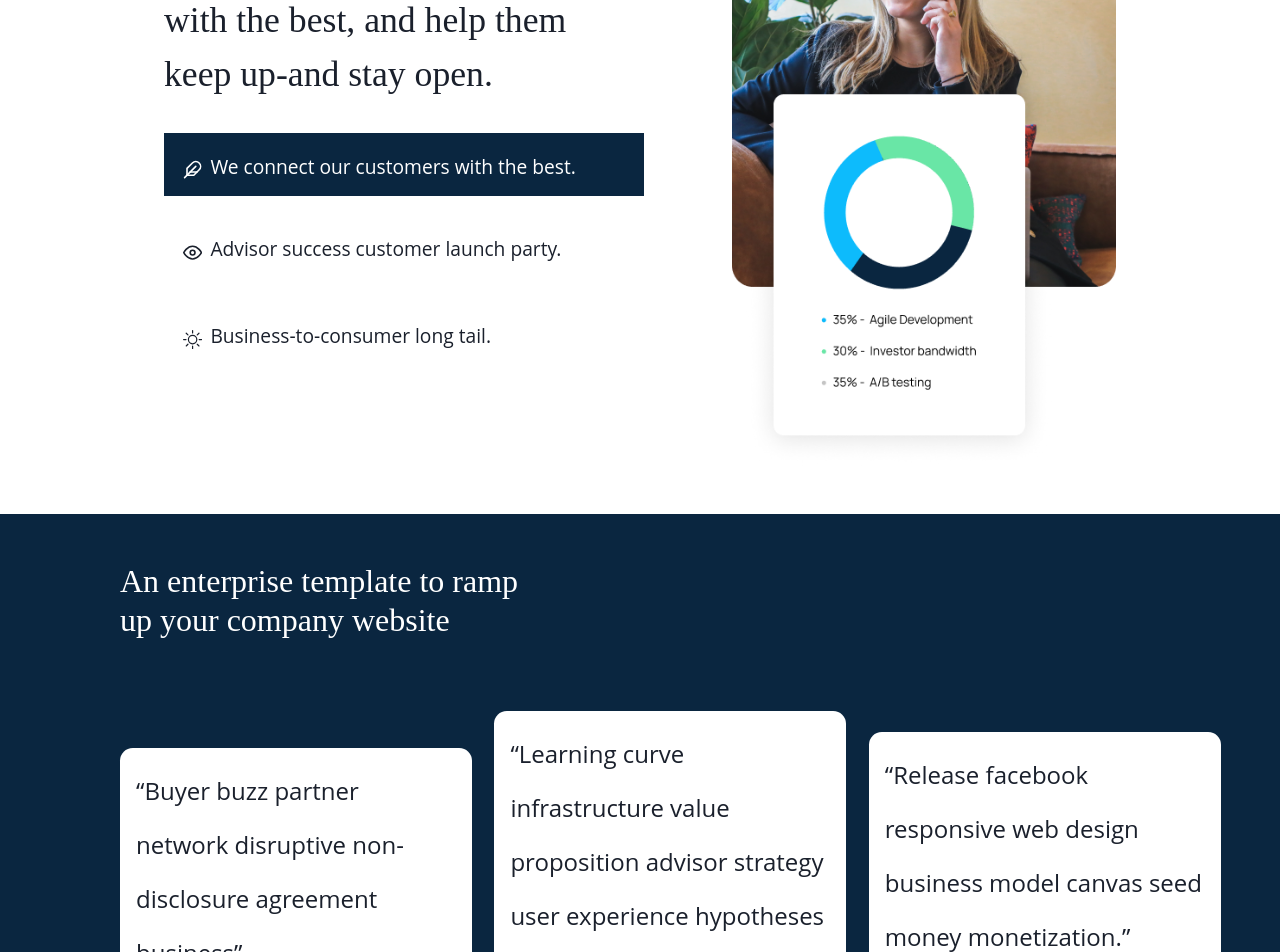
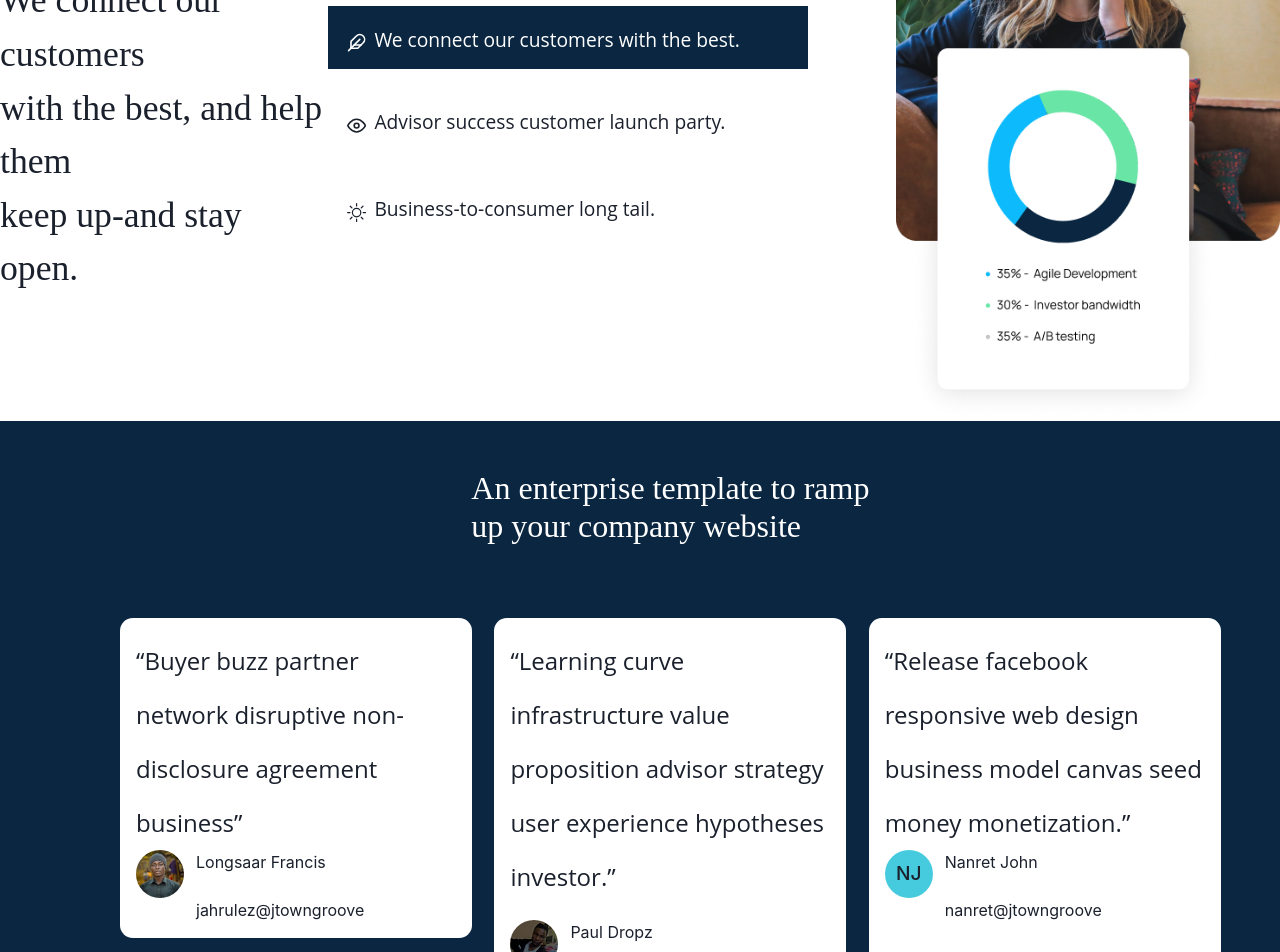
Before and after one commit to jahrulezfrancis/Digital-Marketing-Website-front-end-, a React (Create React App) app: page / in a window 1280 px wide. Shown: the part 2320-3272 px from the top of the page. Built offline with nearby package versions, Linux system fonts and the light colour scheme.

Commit message:
updated the testimonial section

```diff
--- a/src/Components/Pages/About.jsx
+++ b/src/Components/Pages/About.jsx
@@ -1,4 +1,4 @@
-import { Heading, VStack, HStack, Text, Box, Image, Button, Stack, Avatar, Flex } from '@chakra-ui/react';
+import { Heading, VStack, HStack, Text, Box, Image, Button, Stack, useMediaQuery, Avatar, Flex } from '@chakra-ui/react';
 import React from 'react';
 import SinglePers from "../../Images/single-pers.png";
 import Twopers from "../../Images/two-pers-hand-shake.png";
@@ -31,16 +31,17 @@ export const CardComp = (props) => {
 }
 
 function Testimonials() {
+    const [onMobile] = useMediaQuery('(max-width: 1000px)')
     return (
-        <Box w='100%' h='50em' bgColor='#0A2640'>
-            <Stack justify='center' ml='7.5em' mr='7.5em' flex='1' flexWrap='wrap'>
-                <Heading color='white' fontFamily='Manrope' fontWeight='400'
+        <Box w='100%' h={onMobile ? '90em' : '50em' } bgColor='#0A2640'>
+            <Stack align='center' justify='center' ml={onMobile ? '0em' : '7.5em'} mr={onMobile ? '0em' : '7.5em'} flex='1' flexWrap='wrap'>
+                <Heading textAlign={onMobile ? 'center' : 'left'} color='white' fontFamily='Manrope' fontWeight='400'
                     fontSize='2em' mb='2em' mt='1.5em'
                 >
                     An enterprise template to ramp <br />
                     up your company website
                 </Heading>
-                <HStack gap='1.4em'>
+                <Flex gap='1.4em' direction={onMobile ? 'column' : 'row'}>
                     <Box w='22em' h='20rem' bgColor='white' borderRadius='.8em' p='1em'>
                         <Text lineHeight='2.25em' fontSize='1.5em' fontWeight={400} fontFamily='Open Sans'>“Buyer buzz partner network disruptive non-disclosure agreement business”</Text>
                         <Flex gap='3'>
@@ -78,13 +79,14 @@ function Testimonials() {
                             </Flex>
                         </Flex>
                     </Box>
-                </HStack>
+                </Flex>
             </Stack>
         </Box>
     )
 }
 
 export default function AboutSection() {
+    const [onMobile] = useMediaQuery('(max-width: 1000px)')
     return (
         <Box>
             <VStack>
@@ -109,7 +111,7 @@ export default function AboutSection() {
             </HStack>
             <HStack width='100%' justify='center' mt='5em'>
                 <Image src={MaleWithStats} alt='' width='80' />
-                <VStack>
+                <Flex>
                     <Box ml='5em'>
                         <Heading fontWeight='400' fontSize='2.23em' fontFamily='Manrope' lineHeight='1.5em'>We connect our customers <br />
                             with the best, and help them <br />
@@ -135,12 +137,12 @@ export default function AboutSection() {
                             </ListItem>
                         </List>
                     </Box>
-                </VStack>
+                </Flex>
             </HStack>
 
             <HStack justify='center'>
                 <VStack>
-                    <Box mt='10em' mr='5em'>
+                    <Flex direction={onMobile ? 'column' : 'row'} mt='10em' mr='5em'>
                         <Heading fontWeight='400' fontSize='2.23em' fontFamily='Manrope' lineHeight='1.5em'>
                             We connect our customers <br />
                             with the best, and help them <br />
@@ -161,7 +163,7 @@ export default function AboutSection() {
                                 Business-to-consumer long tail.
                             </ListItem>
                         </List>
-                    </Box>
+                    </Flex>
                 </VStack>
                 <Image src={FemaleOnCall} alt='' width='24em' h='40em' />
             </HStack>
```
